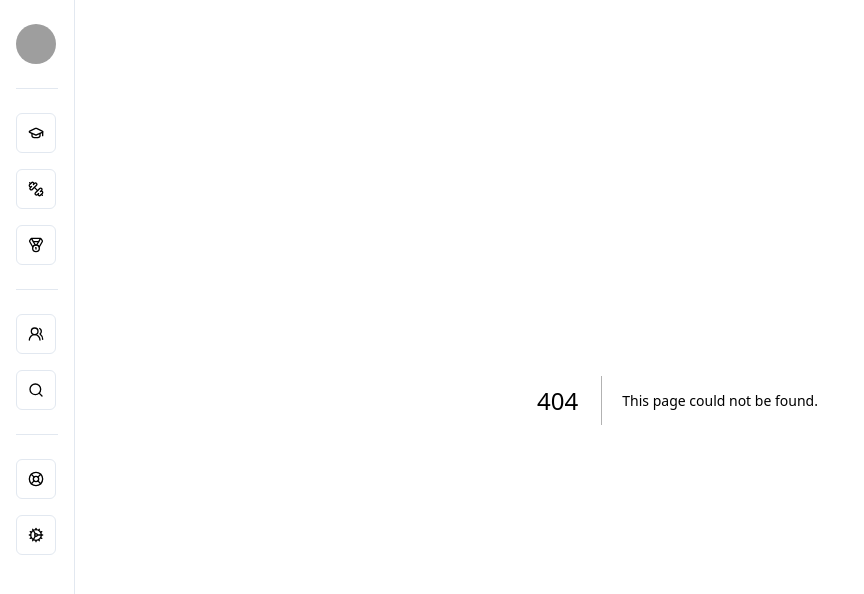
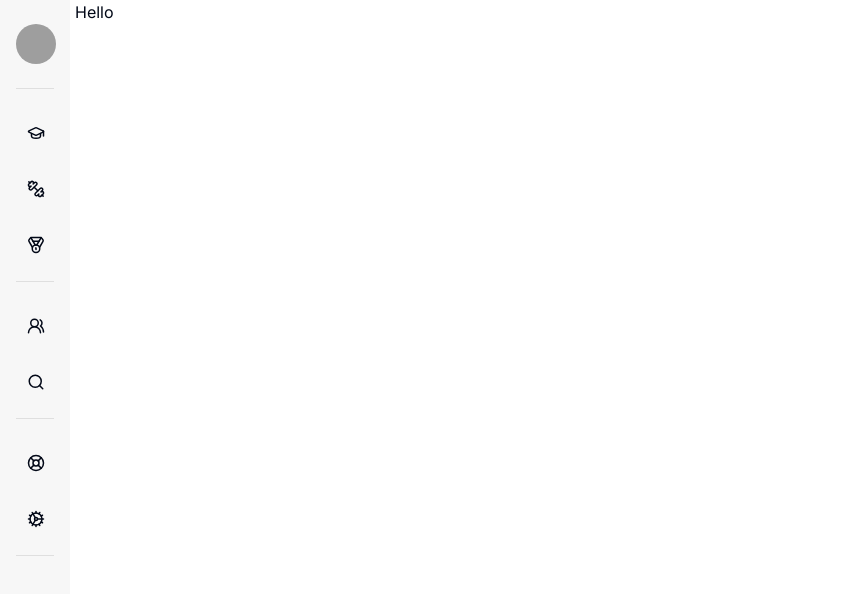
Before and after one commit to thearyanthegr8/diversity_frontend, a Next.js app: page /dashboard in a window 1280 px wide. Before the commit this address had no page. Shown: the top 594 px of the page, without its empty margins (0-864 px from the left). Built offline with nearby package versions, Linux system fonts and the light colour scheme; grey boxes are pictures that could not be loaded.

Commit message:
Fix: Sidebar

```diff
--- /dev/null
+++ b/src/app/dashboard/layout.tsx
@@ -0,0 +1,13 @@
+import Sidebar from "@/components/Sidebar";
+import React from "react";
+
+function Layout({ children }: Readonly<{ children: React.ReactNode }>) {
+  return (
+    <main className="w-full h-full">
+      <Sidebar />
+      <section className="ml-[75px]">{children}</section>
+    </main>
+  );
+}
+
+export default Layout;
--- /dev/null
+++ b/src/app/dashboard/page.tsx
@@ -0,0 +1,11 @@
+import React from "react";
+
+function Page() {
+  return (
+    <div>
+      <h1>Hello</h1>
+    </div>
+  );
+}
+
+export default Page;
--- a/src/app/globals.css
+++ b/src/app/globals.css
@@ -16,11 +16,11 @@
     --secondary-foreground: 222.2 47.4% 11.2%;
     --muted: 210 40% 96.1%;
     --muted-foreground: 215.4 16.3% 46.9%;
-    --accent: 210 40% 96.1%;
+    --accent: 0, 0%, 87.5%;
     --accent-foreground: 222.2 47.4% 11.2%;
     --destructive: 0 84.2% 60.2%;
     --destructive-foreground: 210 40% 98%;
-    --border: 214.3 31.8% 91.4%;
+    --border: 0, 0%, 87.5%;
     --input: 214.3 31.8% 91.4%;
     --ring: 222.2 84% 4.9%;
     --radius: 0.5rem;
--- a/src/app/layout.tsx
+++ b/src/app/layout.tsx
@@ -18,11 +18,8 @@ export default function RootLayout({
   return (
     <html lang="en">
       <body className={`${inter.className} flex items-start justify-between`}>
-        <Sidebar />
-        <main className="w-full h-full">
         {children}
-        </main>
-        </body>
+      </body>
     </html>
   );
 }
--- a/src/components/Sidebar.tsx
+++ b/src/components/Sidebar.tsx
@@ -1,61 +1,74 @@
-'use client';
+"use client";
+import {
+  Cog,
+  Dumbbell,
+  GraduationCap,
+  LifeBuoy,
+  Medal,
+  Search,
+  UsersRound,
+} from "lucide-react";
+import { Button } from "@/components/ui/button";
+import { Separator } from "@/components/ui/separator";
+import { Avatar, AvatarFallback, AvatarImage } from "@/components/ui/avatar";
+import { usePathname } from "next/navigation";
 
-import { GraduationCap } from "lucide-react"
-import { Dumbbell } from "lucide-react"
-import { Medal } from "lucide-react"
-import { UsersRound } from "lucide-react"
-import { Search } from "lucide-react"
-import { LifeBuoy } from "lucide-react"
-import { Cog } from "lucide-react"
-
-import { Button } from "@/components/ui/button"
-
-import { Separator } from "@/components/ui/separator"
-
-import {
-    Avatar,
-    AvatarFallback,
-    AvatarImage,
-  } from "@/components/ui/avatar"
-
+const dashboard_links = [
+  {
+    section: "Study",
+    links: [
+      { name: "Learn", icon: <GraduationCap size={18} /> },
+      { name: "Practice", icon: <Dumbbell size={18} /> },
+      { name: "Leaderboard", icon: <Medal size={18} /> },
+    ],
+  },
+  {
+    section: "Recruitment",
+    links: [
+      { name: "Interview", icon: <UsersRound size={18} /> },
+      { name: "Recruitments", icon: <Search size={18} /> },
+    ],
+  },
+  {
+    section: "Support",
+    links: [
+      { name: "FAQ", icon: <LifeBuoy size={18} /> },
+      { name: "Settings", icon: <Cog size={18} /> },
+    ],
+  },
+];
 
 export default function Sidebar() {
-    return <div className='flex flex-col w-[75px] min-w-[75px] border-r min-h-screen p-4'>
-    <div className="flex py-2"><Avatar>
+  const path = usePathname();
+
+  return (
+    <div className="flex flex-col w-[70px] min-w-[70px] max-h-screen h-screen p-4 bg-[#F7F7F7] fixed left-0 top-0 gap-6">
+      <div className="flex pt-2">
+        <Avatar>
           <AvatarImage src="https://github.com/shadcn.png" alt="@shadcn" />
           <AvatarFallback>CN</AvatarFallback>
         </Avatar>
       </div>
-    <Separator className="my-4" />
-    <div className="flex py-2"><Button variant="outline" size="icon">
-      <GraduationCap className="h-4 w-4" />
+      <Separator />
+      {dashboard_links.map((section, index) => (
+        <div key={index} className="flex flex-col gap-4">
+          {section.links.map((link, index) => (
+            <Button
+              key={index}
+              variant={`${
+                path === `/dashboard/${link.name.toLowerCase()}`
+                  ? "outline"
+                  : "ghost"
+              }`}
+              size="icon"
+              className="p-2"
+            >
+              {link.icon}
             </Button>
+          ))}
+          <Separator />
         </div>
-    <div className="flex py-2"><Button variant="outline" size="icon">
-      <Dumbbell className="h-4 w-4" />
-    </Button>
+      ))}
     </div>
-    <div className="flex py-2"><Button variant="outline" size="icon">
-      <Medal className="h-4 w-4" />
-    </Button>
-    </div>
-    <Separator className="my-4" />
-    <div className="flex py-2"><Button variant="outline" size="icon">
-      <UsersRound className="h-4 w-4" />
-    </Button>
-    </div>
-    <div className="flex py-2"><Button variant="outline" size="icon">
-      <Search className="h-4 w-4" />
-    </Button>
-    </div>
-    <Separator className="my-4" />
-    <div className="flex py-2"><Button variant="outline" size="icon">
-      <LifeBuoy className="h-4 w-4" />
-    </Button>
-    </div>
-    <div className="flex py-2"><Button variant="outline" size="icon">
-      <Cog className="h-4 w-4" />
-    </Button>
-    </div>
-    </div>;
+  );
 }
```
Also changed, not shown: 1 other file (tests, documents, lock files or other folders). Lines whose indentation alone changed are shown as unchanged.
